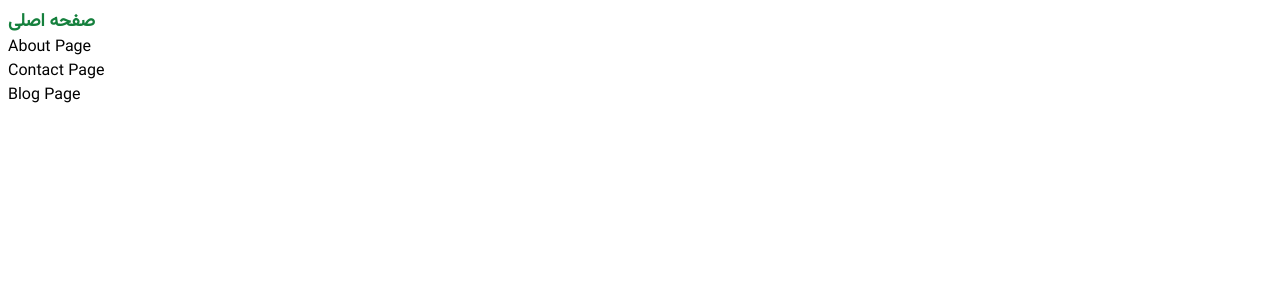
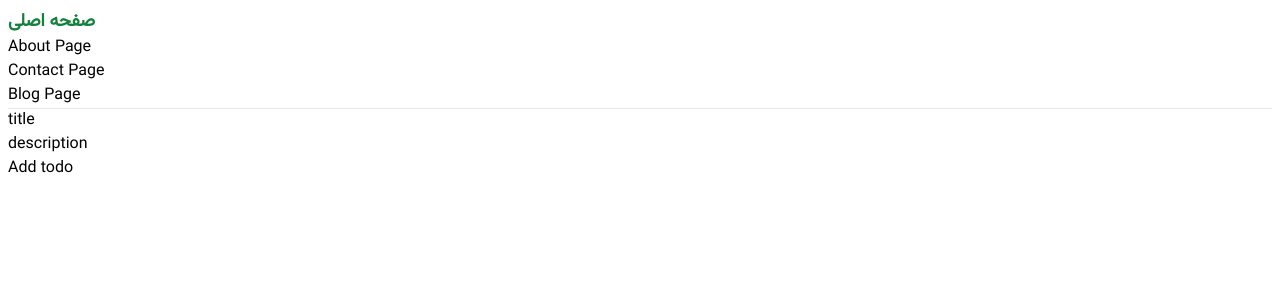
Before and after one commit to aqorbani/next14, a Next.js app: page / in a window 1280 px wide. Shown: the top 300 px of the page. Built offline with nearby package versions, Linux system fonts and the light colour scheme.

Commit message:
use client function in next 14

```diff
--- a/app/page.tsx
+++ b/app/page.tsx
@@ -1,3 +1,4 @@
+import ServerTodoForm from "@/components/ServerTodoForm"
 import Link from "next/link"
 
 function Home() {
@@ -21,6 +22,8 @@ function Home() {
           </Link>
         </li>
       </ul>
+      <hr />
+      <ServerTodoForm />
     </div>
   )
 }
--- /dev/null
+++ b/components/ServerTodoForm.tsx
@@ -0,0 +1,23 @@
+"use client"
+
+export default function ServerTodoForm() {
+    const addHandler = (event: React.SyntheticEvent) => {
+        event.preventDefault()
+        console.log(event)
+    }
+    return (
+        <div>
+            <form onSubmit={addHandler}>
+                <div>
+                    <label htmlFor="title">title</label>
+                    <input type="text" name="title" id="title" />
+                </div>
+                <div>
+                    <label htmlFor="description">description</label>
+                    <input type="text" name="description" id="description" />
+                </div>
+                <button type="submit">Add todo</button>
+            </form>
+        </div>
+    )
+}
--- a/package.json
+++ b/package.json
@@ -3,7 +3,7 @@
   "version": "0.1.0",
   "private": true,
   "scripts": {
-    "dev": "next dev",
+    "dev": "next dev --turbo",
     "build": "next build",
     "start": "next start",
     "lint": "next lint",
```
